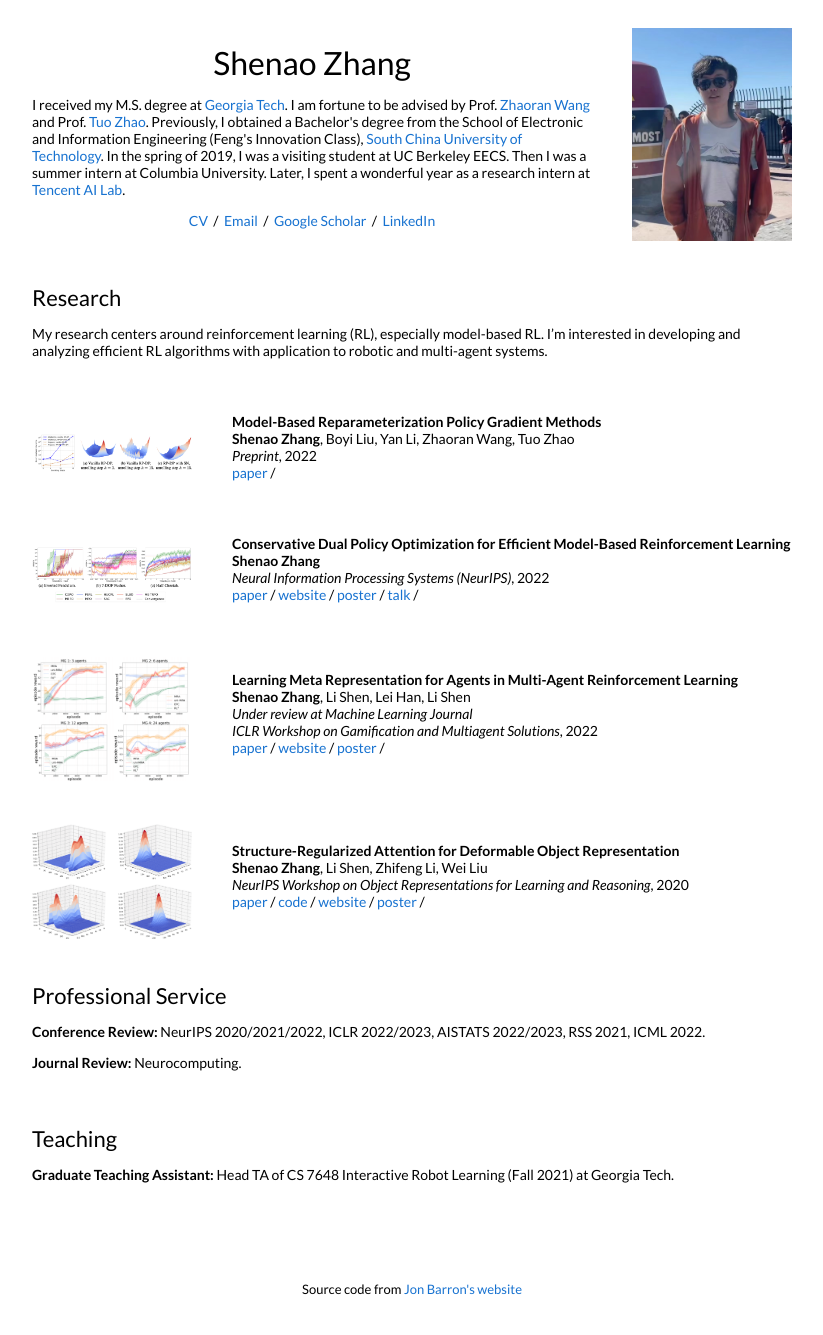
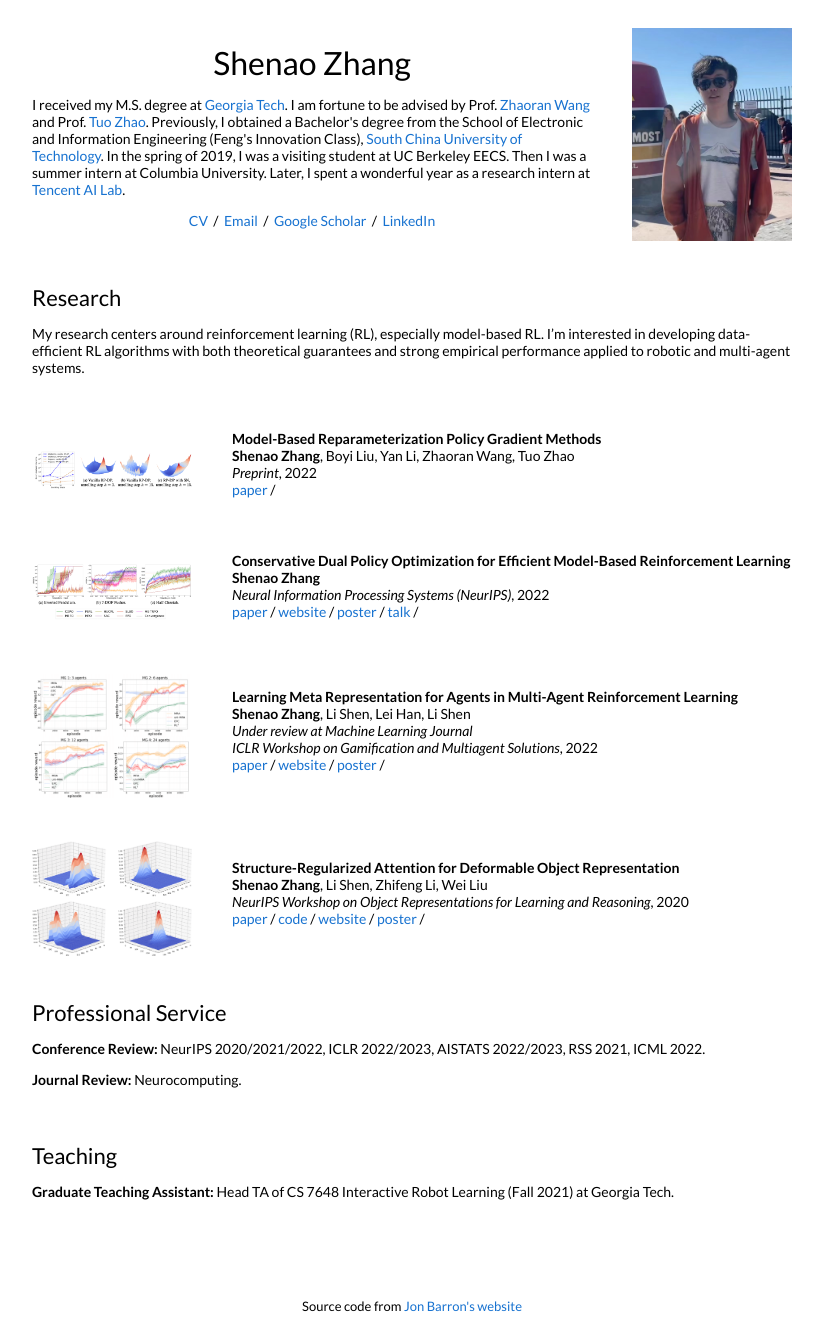
Before and after one commit to shenao-zhang/shenao-zhang.github.io, a Jekyll site: the page built from _posts/2021-12-02-mbpg.markdown, in a window 1280 px wide. Shown: the whole page, without its empty margins (228-1051 px from the left). Built offline with Jekyll 4.4.1, drawn with Linux system fonts in a browser that asks for light colours.

Commit message:
Update default.html

```diff
--- a/_layouts/default.html
+++ b/_layouts/default.html
@@ -46,7 +46,7 @@
             <td style="padding:2.5%;width:100%;vertical-align:middle">
               <h2>Research</h2>
               <p>
-                My research centers around reinforcement learning (RL), especially model-based RL. I’m interested in developing and analyzing efficient RL algorithms with application to robotic and multi-agent systems.
+                My research centers around reinforcement learning (RL), especially model-based RL. I’m interested in developing data-efficient RL algorithms with both theoretical guarantees and strong empirical performance applied to robotic and multi-agent systems.
               </p>
             </td>
           </tr>
```
